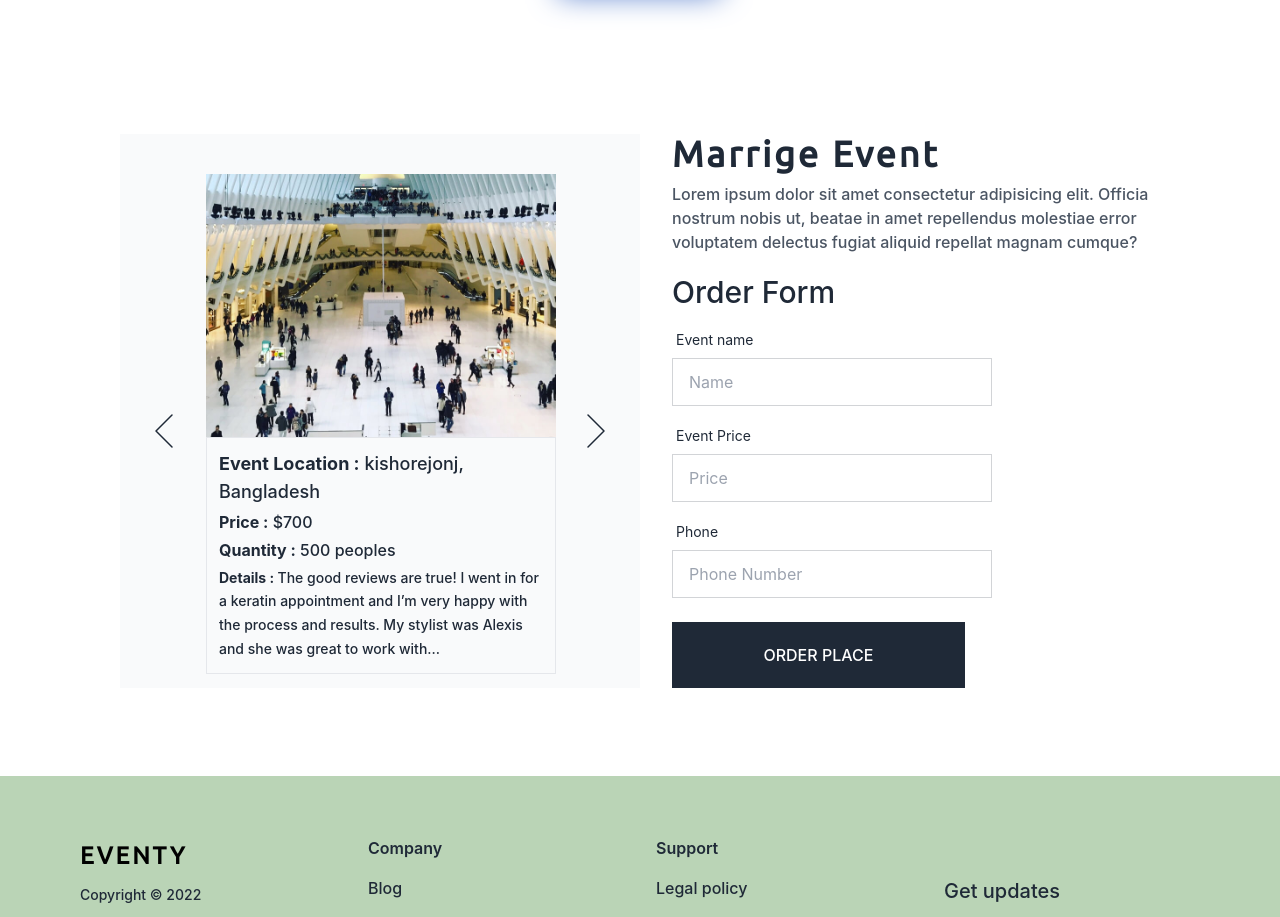
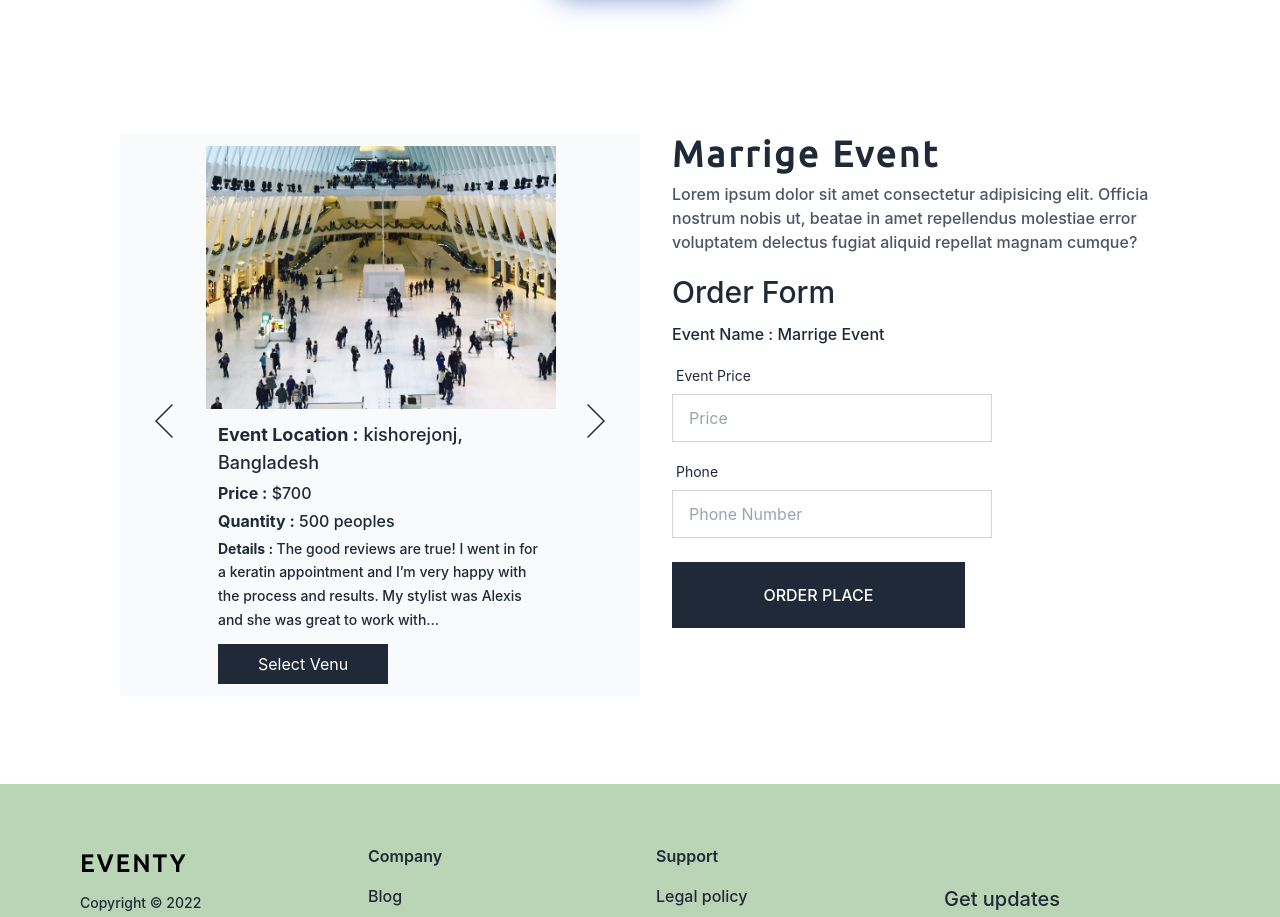
Before and after one commit to team-binarybrains/eventy-client-site, a React (Create React App) app: page / in a window 1280 px wide. Shown: the part 5562-6479 px from the top of the page. Built offline with nearby package versions, Linux system fonts and the light colour scheme; no server answers; a web font is replaced by a local one.

Commit message:
venu select button added

```diff
--- a/src/Components/Home/OurServices/EventDetails/EventDetails.js
+++ b/src/Components/Home/OurServices/EventDetails/EventDetails.js
@@ -28,7 +28,7 @@ const EventDetails = () => {
               naturalSlideWidth={100}
               isIntrinsicHeight={true}
               totalSlides={8}
-              className="lg:w-1/2 flex justify-between items-strech bg-gray-50 px-2 pt-5 md:pt-5 md:px-3 lg:pt-10"
+              className="lg:w-1/2 flex justify-between items-strech bg-gray-50 px-2 pt-1 md:pt-2 md:px-3 lg:pt-3"
             >
               <div className="flex items-center">
                 <ButtonBack
@@ -62,11 +62,12 @@ const EventDetails = () => {
                           alt="A black chair with wooden legs"
                           className=""
                         />
-                        <div className="border p-3">
+                        <div className="p-3">
                           <p className="text-lg"><b>Event Location :</b> {v.location}</p>
                           <p className="text-base pt-1"><b>Price :</b> {v.price}</p>
                           <p className="text-base pt-1"><b>Quantity :</b> {v.quantity} peoples</p>
                           <p className="w-full pt-1"><b>Details : </b> {v.description.slice(0, 190)}...</p>
+                          <button className="bg-gray-800 text-white mt-3 px-10 py-2">Select Venu</button>
                         </div>
                       </div>
                     </Slide>)}
@@ -107,12 +108,7 @@ const EventDetails = () => {
                 Order Form
               </p>
               <div className="flex flex-col gap-3 mt-3">
-                <div class="form-control w-full max-w-xs">
-                  <label class="label">
-                    <span class="label-text">Event name</span>
-                  </label>
-                  <input type="text" placeholder="Name" class="input input-bordered w-full max-w-xs rounded-none focus:outline-none" />
-                </div>
+                <p className="text-base">Event Name : Marrige Event</p>
                 <div class="form-control w-full max-w-xs">
                   <label class="label">
                     <span class="label-text">Event Price</span>
--- a/src/Components/Home/OurServices/EventDetails/EventDetailsl.css
+++ b/src/Components/Home/OurServices/EventDetails/EventDetailsl.css
@@ -1,6 +1,6 @@
 .slider{
     width: 400px !important;
-    height: 500px !important;
+    height: 550px !important;
     position: relative;
     overflow: visible;
     margin-left:10px;
```
